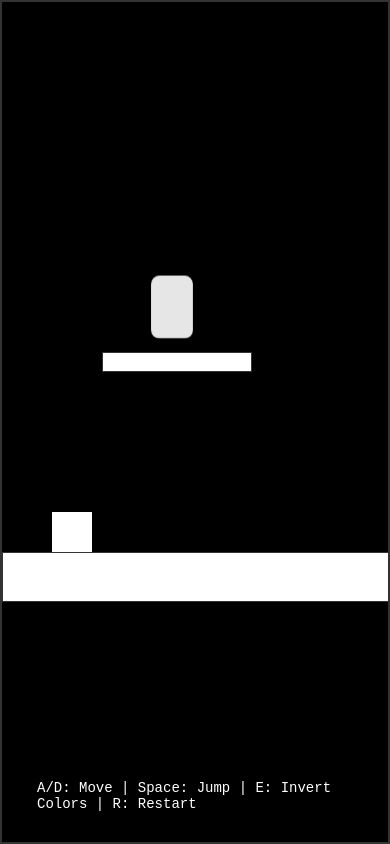
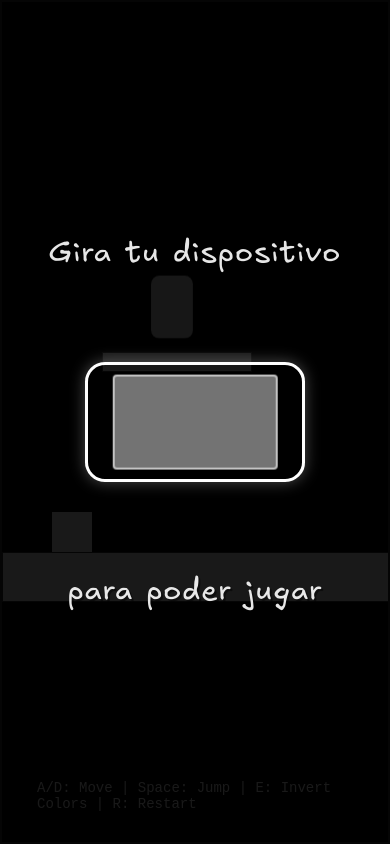
Before and after one commit to arrozet/Cuby, a React (Create React App) app in the folder web/cuby/: page /#/game/1 in a window 390 px wide. Built offline with nearby package versions, Linux system fonts and the light colour scheme.

Commit message:
Un warning menos + Orientation Warning

```diff
--- a/web/cuby/src/App.js
+++ b/web/cuby/src/App.js
@@ -3,6 +3,7 @@ import { HashRouter, Routes, Route, Navigate } from 'react-router-dom';
 import Game from './components/Game/Game';
 import StartScreen from './components/StartScreen/StartScreen';
 import LevelSelect from './components/LevelSelect/LevelSelect';
+import OrientationWarning from './components/common/OrientationWarning/OrientationWarning';
 import { GlobalStyle } from './global.styles';
 
 /**
@@ -23,6 +24,7 @@ function App() {
   return (
     <>
       <GlobalStyle />
+      <OrientationWarning />
       <HashRouter>
         <Routes>
           <Route path="/" element={<StartScreen />} />
--- a/web/cuby/src/components/Game/Game.jsx
+++ b/web/cuby/src/components/Game/Game.jsx
@@ -1,4 +1,4 @@
-import React, { useState, useEffect } from 'react';
+import React, { useState, useEffect, useCallback } from 'react';
 import { useParams, useNavigate } from 'react-router-dom';
 import { GameContainer, WinMessage } from './Game.styles';
 import Player from '../Player/Player';
@@ -60,6 +60,25 @@ const Game = () => {
   const keysPressed = useKeyPress();
 
   /**
+   * Reinicia el estado del juego a sus valores iniciales
+   */
+  const restartGame = useCallback(() => {
+    setPlayerState({
+      x: currentLevel.playerStart.x,
+      y: currentLevel.playerStart.y,
+      width: PLAYER_SIZE,
+      height: PLAYER_SIZE,
+      velocityX: 0,
+      velocityY: 0,
+      onGround: false,
+      weight: 5.0,
+      coyoteTime: 0,
+      hasCoyoteJumped: false
+    });
+    setHasWon(false);
+  }, [currentLevel]);
+
+  /**
    * Efecto para manejar la inversión de colores con la tecla 'E'
    */
   useEffect(() => {
@@ -75,7 +94,7 @@ const Game = () => {
     if (keysPressed.r) {
       restartGame();
     }
-  }, [keysPressed.r]);
+  }, [keysPressed.r, restartGame]);
 
   /**
    * Efecto para manejar el redimensionamiento de la ventana
@@ -253,25 +272,6 @@ const Game = () => {
   // Iniciar el bucle del juego
   useGameLoop(updateGameState);
 
-  /**
-   * Reinicia el estado del juego a sus valores iniciales
-   */
-  const restartGame = () => {
-    setPlayerState({
-      x: currentLevel.playerStart.x,
-      y: currentLevel.playerStart.y,
-      width: PLAYER_SIZE,
-      height: PLAYER_SIZE,
-      velocityX: 0,
-      velocityY: 0,
-      onGround: false,
-      weight: 5.0,
-      coyoteTime: 0,
-      hasCoyoteJumped: false
-    });
-    setHasWon(false);
-  };
-
   return (
     <GameContainer width={gameDimensions.width} height={gameDimensions.height}>
       <Level
--- a/web/cuby/src/components/StartScreen/StartScreen.jsx
+++ b/web/cuby/src/components/StartScreen/StartScreen.jsx
@@ -1,4 +1,4 @@
-import React, { useEffect, useState } from 'react';
+import React, { useEffect, useState, useCallback } from 'react';
 import { useNavigate } from 'react-router-dom';
 import { StartContainer, GameTitle, StartButtonContainer, StartButtonText } from './StartScreen.styles';
 
@@ -7,20 +7,20 @@ const StartScreen = () => {
   const [isInverted, setIsInverted] = useState(false);
 
   // Manejo de la inveresión en esta ventana
-  const handleKeyPress = (e) => {
+  const handleKeyPress = useCallback((e) => {
     if (e.key.toLowerCase() === 'e') {
       setIsInverted(prev => !prev);
     } else {
       navigate('/levels');
     }
-  };
+  }, [navigate]);
 
   useEffect(() => {
     window.addEventListener('keydown', handleKeyPress);
     return () => {
       window.removeEventListener('keydown', handleKeyPress);
     };
-  }, [navigate]);
+  }, [handleKeyPress]);
 
   return (
     <StartContainer isInverted={isInverted}>
--- /dev/null
+++ b/web/cuby/src/components/common/OrientationWarning/OrientationWarning.jsx
@@ -0,0 +1,35 @@
+import React, { useState, useEffect } from 'react';
+import {
+  RotateDeviceOverlayContainer,
+  PhoneIconElement,
+  RotateTextElement
+} from './OrientationWarning.styles';
+
+/**
+ * Componente para mostrar un aviso de rotación de dispositivo cuando
+ * la pantalla está en orientación vertical
+ */
+const OrientationWarning = () => {
+  const [isPortrait, setIsPortrait] = useState(window.innerHeight > window.innerWidth);
+
+  useEffect(() => {
+    const handleResize = () => {
+      setIsPortrait(window.innerHeight > window.innerWidth);
+    };
+
+    window.addEventListener('resize', handleResize);
+    return () => window.removeEventListener('resize', handleResize);
+  }, []);
+
+  if (!isPortrait) return null;
+
+  return (
+    <RotateDeviceOverlayContainer>
+      <RotateTextElement>Gira tu dispositivo</RotateTextElement>
+      <PhoneIconElement />
+      <RotateTextElement>para poder jugar</RotateTextElement>
+    </RotateDeviceOverlayContainer>
+  );
+};
+
+export default OrientationWarning;
--- /dev/null
+++ b/web/cuby/src/components/common/OrientationWarning/OrientationWarning.styles.js
@@ -0,0 +1,80 @@
+import styled, { keyframes } from 'styled-components';
+
+const rotateAnimation = keyframes`
+  0% {
+    transform: rotate(0deg);
+  }
+  15% {
+    transform: rotate(-90deg);
+  }
+  85% {
+    transform: rotate(-90deg);
+  }
+  100% {
+    transform: rotate(0deg);
+  }
+`;
+
+const pulseAnimation = keyframes`
+  0% {
+    opacity: 0.7;
+  }
+  50% {
+    opacity: 1;
+  }
+  100% {
+    opacity: 0.7;
+  }
+`;
+
+export const RotateDeviceOverlayContainer = styled.div`
+  position: fixed;
+  top: 0;
+  left: 0;
+  width: 100vw;
+  height: 100vh;
+  background-color: rgba(0, 0, 0, 0.9);
+  display: flex;
+  flex-direction: column;
+  justify-content: center;
+  align-items: center;
+  z-index: 1000;
+  color: white;
+  font-family: 'Excalifont', 'Arial';
+  text-align: center;
+  padding: 20px;
+`;
+
+export const PhoneIconElement = styled.div`
+  width: 120px;
+  height: 220px;
+  border: 3px solid white;
+  border-radius: 20px;
+  position: relative;
+  margin: 30px 0;
+  animation: ${rotateAnimation} 3s infinite;
+  box-shadow: 0 0 15px rgba(255, 255, 255, 0.3);
+
+  &::before {
+    content: '';
+    position: absolute;
+    top: 50%;
+    left: 50%;
+    transform: translate(-50%, -50%);
+    width: 80%;
+    height: 75%;
+    background-color: rgba(255, 255, 255, 0.59);
+    border: 2px solid white;
+    border-radius: 4px;
+    animation: ${pulseAnimation} 2s infinite;
+  }
+`;
+
+export const RotateTextElement = styled.p`
+  font-size: 30px;
+  margin: 10px 0;
+  font-weight: normal;
+  letter-spacing: 1px;
+  opacity: 0.9;
+  text-shadow: 2px 2px 0px rgba(0, 0, 0, 0.5);
+`;
```
